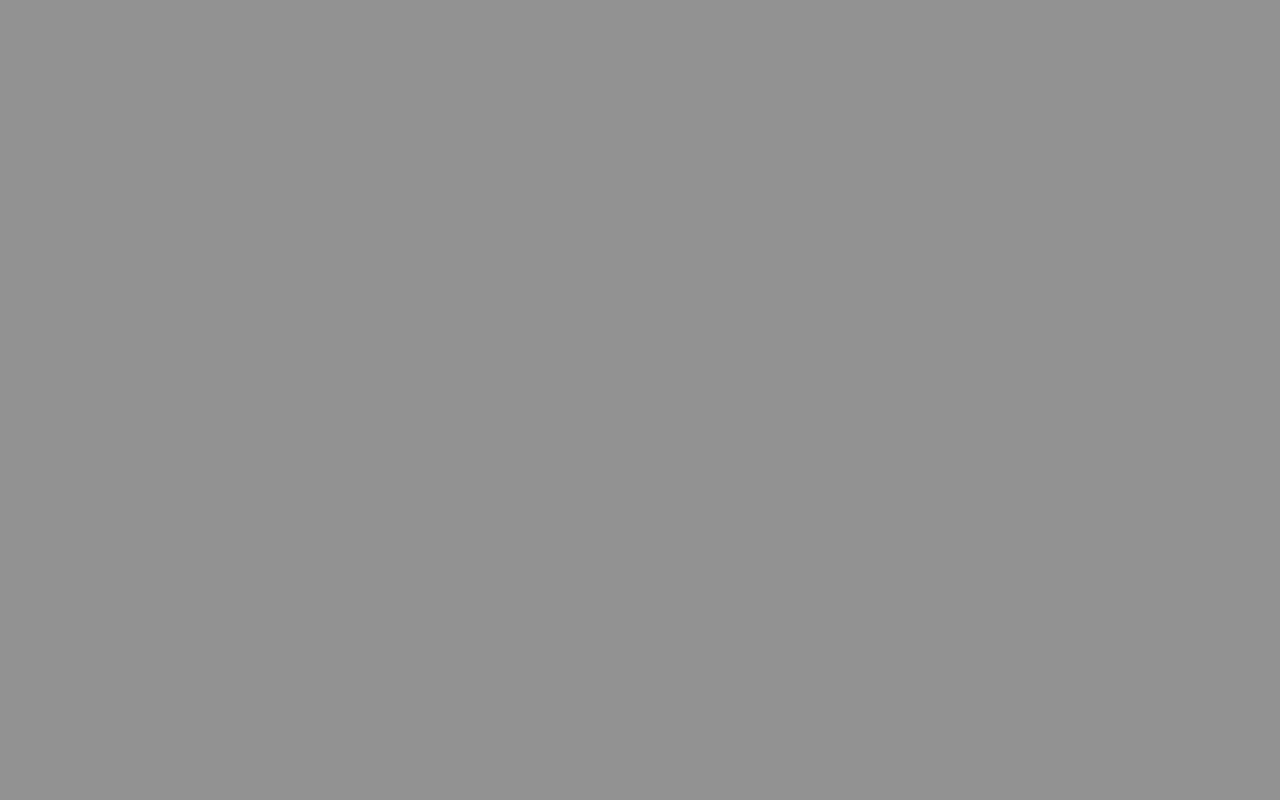
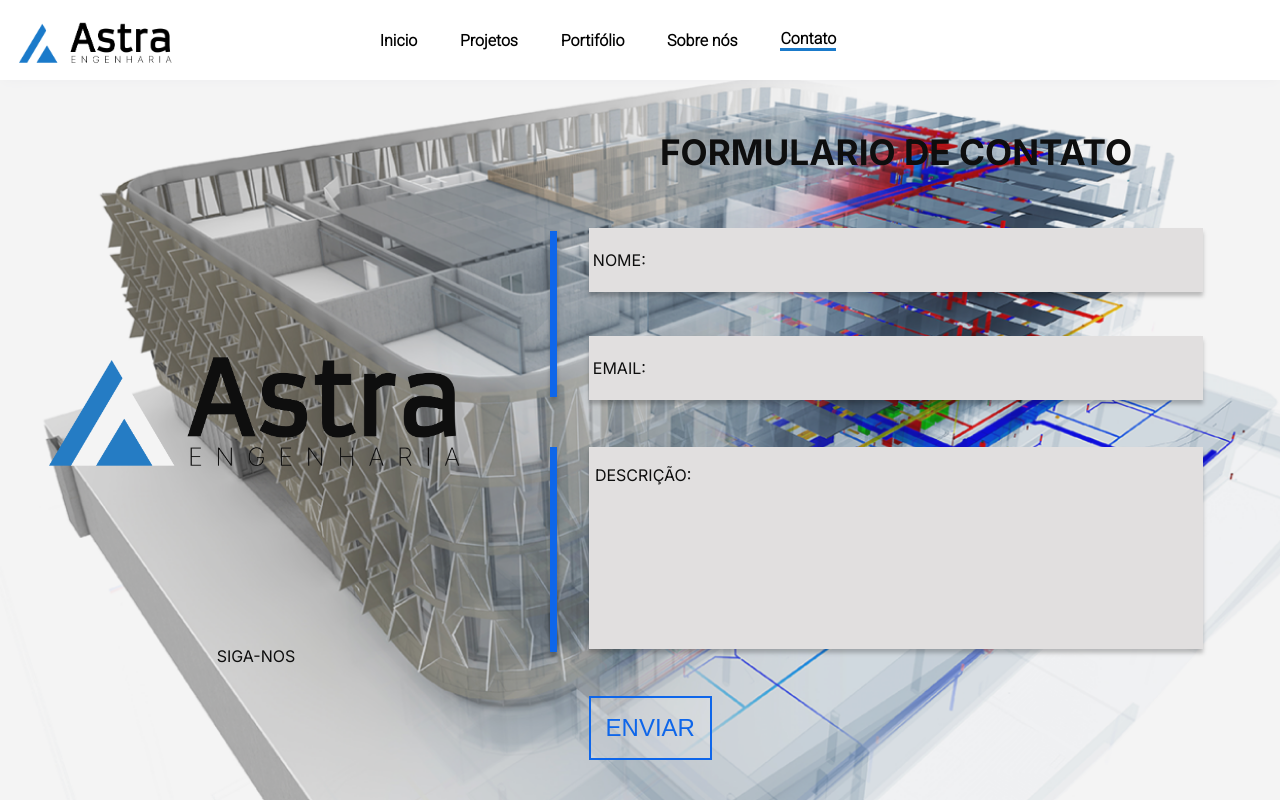
Before and after one commit to VitoriaMariadev/frontend-engenharia-react.js, a React (Create React App) app: page /contato in a window 1280 px wide. Before the commit this address had no page. Built offline with nearby package versions, Linux system fonts and the light colour scheme; a web font is replaced by a local one.

Commit message:
FEAT/ Iniciando a tela contato

```diff
--- a/src/Components/Header/index.jsx
+++ b/src/Components/Header/index.jsx
@@ -16,7 +16,7 @@ const Header = () => {
                     <NavLink to="/projetos">Projetos</NavLink>
                     <NavLink to="/portifolio">Portifólio</NavLink>
                     <NavLink to="/sobre_nos">Sobre nós</NavLink>
-                    <NavLink to="#">Contato</NavLink>
+                    <NavLink to="/contato">Contato</NavLink>
                 </div>
 
             </div>
--- a/src/Pages/Routers.jsx
+++ b/src/Pages/Routers.jsx
@@ -5,6 +5,7 @@ import Inicio from './Inicio'
 import { Projetos } from './projetos'
 import { Portifolio } from './portifolio'
 import { SobreNos } from './sobre_nos'
+import { Contato } from './contato'
 
 
 const RotasExistente = props => (
@@ -14,6 +15,7 @@ const RotasExistente = props => (
             <Route  exact path="/projetos" element={<Projetos/>}></Route>
             <Route  exact path="/portifolio" element={<Portifolio/>}></Route>
             <Route  exact path="/sobre_nos" element={<SobreNos/>}></Route>
+            <Route  exact path="/contato" element={<Contato/>}></Route>
         </Routes>
     </main>
 )
--- /dev/null
+++ b/src/Pages/contato/index.jsx
@@ -0,0 +1,61 @@
+import Header from '../../Components/Header'
+import './style.css'
+
+export const Contato = () => {
+    return(
+        <>
+            <Header/>
+            <main className="main-contato">
+                <div className="main-contato-logo">
+
+                    <div className="main-contato-logo-img">
+                        <div className='main-contato-logo-img-logo'></div>
+                    </div>
+                    <div className="main-contato-logo-redes">
+                        <div className="main-contato-logo-redes-container">
+                            <p>SIGA-NOS</p>
+                            <div className="main-contato-logo-redes-container-img">
+
+                            </div>
+                        </div>
+                    </div>
+
+                </div>
+                <div className="main-contato-campos">
+                    <div className="main-contato-campos-traco1"></div>
+                    <div className="main-contato-campos-traco2"></div>
+                    <h1>FORMULARIO DE CONTATO</h1>
+                    <div className='main-contato-campos-nome'>
+                        <div className="main-contato-campos-nome-input">
+
+                            <p>NOME:</p>
+                            <input type="text" />
+                        </div>
+                    </div>
+
+                    <div className='main-contato-campos-email'>
+
+                        <div className="main-contato-campos-email-input">
+                            <p>EMAIL:</p>
+                            <input type="text" />
+
+                        </div>
+                    </div>
+
+                    <div className='main-contato-campos-descricao'>
+
+                        <div className="main-contato-campos-descricao-input">
+                            <p>DESCRIÇÃO:</p>
+                            <textarea></textarea>
+
+                        </div>
+                    </div>
+
+                    <div className="main-contato-campos-btn">
+                        <button>ENVIAR</button>
+                    </div>
+                </div>
+            </main>
+        </>
+    )
+}
--- /dev/null
+++ b/src/Pages/contato/style.css
@@ -0,0 +1,211 @@
+
+@import url('https://fonts.googleapis.com/css2?family=Inter:wght@400;600;700;900&display=swap');
+.main-contato{
+    width: 100%;
+    height: 90vh;
+    background-image: url('../../Images/1454_Banner\ 1.png');
+    background-repeat: no-repeat;
+    background-size: cover;
+    display: flex;
+    align-items: center;
+    justify-content: center;
+    opacity: 0.9;
+    position: fixed;
+    bottom: 0;
+    font-family: 'Inter', sans-serif;
+}
+
+.main-contato-logo{
+    width: 40%;
+    height: 100%;
+    display: flex;
+    align-items: center;
+    justify-content: center;
+    flex-direction: column;
+}
+
+.main-contato-logo-img{
+    width: 100%;
+    height: 60%;
+    display: flex;
+    align-items: end;
+    justify-content: center;
+}
+
+.main-contato-logo-img-logo{
+    width: 90%;
+    height: 50%;
+    background-image: url('../../Images/logo_nova_maior.png');
+    background-repeat: no-repeat;
+    background-position: center;
+    background-size: 90%;
+}
+
+.main-contato-logo-redes{
+    width: 100%;
+    height: 40%;
+    display: flex;
+    align-items: center;
+    justify-content: center;
+}
+
+.main-contato-campos{
+    height: 100%;
+    width: 60%;
+    display: flex;
+    align-items: center;
+    justify-content: center;
+    flex-direction: column;
+    position: relative;
+}
+
+.main-contato-campos-traco1{
+    width: 0.8%;
+    height: 23%;
+    background-color: #0062F4;
+    left: 5%;
+    top: 21%;
+    position: absolute;
+    box-shadow: 0px 4px 4px 0px rgba(0, 0, 0, 0.25);
+}
+
+.main-contato-campos-traco2{
+    width: 0.8%;
+    height: 28.5%;
+    background-color: #0062F4;
+    left: 5%;
+    top: 51%;
+    position: absolute;
+    box-shadow: 0px 4px 4px 0px rgba(0, 0, 0, 0.25);
+}
+
+.main-contato-campos > h1{
+    height: 15%;
+    width: 100%;
+    display: flex;
+    align-items: center;
+    justify-content: center;
+    font-weight: 700;
+    font-size: 2.2rem;
+}
+
+.main-contato-campos-nome{
+    width: 100%;
+    height: 15%;
+    display: flex;
+    align-items: center;
+    justify-content: center;
+}
+
+.main-contato-campos-nome-input{
+    width: 80%;
+    height: 60%;
+    display: flex;
+    align-items: center;
+    justify-content: space-between;
+    background-color: #EAE8E8;
+    box-shadow: 0px 4px 4px 0px rgba(0, 0, 0, 0.25);
+}
+
+.main-contato-campos-nome-input > input{
+    width: 90%;
+    height: 90%;
+    background: none;
+    outline: none;
+    border: none;
+    font-size: 1rem;
+}
+
+.main-contato-campos-nome-input > p{
+    width: 10%;
+    text-align: center;
+}
+
+.main-contato-campos-email{
+    width: 100%;
+    height: 15%;
+    display: flex;
+    align-items: center;
+    justify-content: center;
+}
+
+.main-contato-campos-email-input{
+    width: 80%;
+    height: 60%;
+    display: flex;
+    align-items: center;
+    justify-content: space-between;
+    background-color: #EAE8E8;
+    box-shadow: 0px 4px 4px 0px rgba(0, 0, 0, 0.25);
+}
+
+.main-contato-campos-email-input > input{
+    width: 90%;
+    height: 90%;
+    background: none;
+    outline: none;
+    border: none;
+    font-size: 1rem;
+}
+
+.main-contato-campos-email-input > p{
+    width: 10%;
+    text-align: center;
+}
+
+.main-contato-campos-descricao{
+    width: 100%;
+    height: 35%;
+    display: flex;
+    align-items: center;
+    justify-content: center;
+}
+
+.main-contato-campos-descricao-input{
+    width: 80%;
+    height: 80%;
+    display: flex;
+    align-items: center;
+    background-color: #EAE8E8;
+    box-shadow: 0px 4px 4px 0px rgba(0, 0, 0, 0.25);
+    flex-direction: column;
+}
+
+.main-contato-campos-descricao-input > textarea{
+    width: 98%;
+    height: 80%;
+    min-width: 98%;
+    min-height: 70%;
+    max-width: 98%;
+    max-height: 70%;
+    background: none;
+    outline: none;
+    border: none;
+    font-size: 1rem;
+    resize: none;
+}
+
+.main-contato-campos-descricao-input > p{
+    width: 98%;
+    height: 40%;
+    display: flex;
+    align-items: center;
+
+}
+
+.main-contato-campos-btn{
+    width: 80%;
+    height: 15%;
+    display: flex;
+    align-items: center;
+}
+
+.main-contato-campos-btn > button{
+    height: 60%;
+    width: 20%;
+    background: #ffffff3d;
+    border: 2px solid #0062F4;
+    color: #0062F4;
+    font-size: 1.5rem;
+    cursor: pointer;
+}
--- a/src/Pages/sobre_nos/index.jsx
+++ b/src/Pages/sobre_nos/index.jsx
@@ -7,6 +7,7 @@ export const SobreNos = () => {
 
             <Header/>
             <main className="main-sobre-nos">
+                <div className="main-sobre-nos-fundo"></div>
                 <div className="main-sobre-nos-descricao">
                     <div className="main-sobre-nos-descricao-texto">
                         <h1>SOBRE-NOS</h1>
@@ -17,6 +18,23 @@ export const SobreNos = () => {
 
                 <div className="main-sobre-nos-parceiros">
                     <h2>NOSSOS PARCEIROS</h2>
+                    <div className="main-sobre-nos-parceiros-container">
+                        <div className="main-sobre-nos-parceiros-container-img">
+                            <img src="https://lh4.googleusercontent.com/UWX9rGtxa6wAK1duiV9Cehk9KxNcu72dFJg8BXNRN6gdL14OxyC5uv9kWF2WI_79NBQvkgcNL2zyL2Twc78cKyqCbuogr7FLSjfyCoSD9JRZMivC1mKiVfW_wI1lDcAa0nAKCNIGa0IXIwl15Q" alt="" />
+                        </div>
+
+                        <div className="main-sobre-nos-parceiros-container-img caixa">
+                            <img src="https://upload.wikimedia.org/wikipedia/commons/thumb/8/8d/Caixa_Econ%C3%B4mica_Federal_logo.svg/2560px-Caixa_Econ%C3%B4mica_Federal_logo.svg.png" alt="" />
+                        </div>
+
+                        <div className="main-sobre-nos-parceiros-container-img">
+                            <img src="https://pt.org.br/wp-content/uploads/2022/08/partido-dos-trabalhadores.png" alt="" />
+                        </div>
+
+                        <div className="main-sobre-nos-parceiros-container-img">
+                            <img src="https://images.tcdn.com.br/img/img_prod/561233/10_canetas_bic_cristal_azul_ponta_media_10_unidades_173_1_3acf224207adf567e6b86eb5260cb05f.jpg" alt="" />
+                        </div>
+                    </div>
                 </div>
             </main>
         </>
--- a/src/Pages/sobre_nos/style.css
+++ b/src/Pages/sobre_nos/style.css
@@ -13,17 +13,29 @@
     position: relative;
     flex-direction: column;
     font-family: 'Hammersmith One';
+    z-index: 1;
+}
+
+.main-sobre-nos-fundo{
+    width: 100%;
+    height: 100%;
+    background-color: #fff;
+    position: absolute;
+    z-index: -1;
+    opacity: 60%;
 }
 
 .main-sobre-nos-descricao{
     width: 90%;
     height: 50%;
+    margin-top: 2%;
     background-color: #fff;
     border-radius: 20px;
     box-shadow: 4px 4px 4px 0px rgba(0, 0, 0, 0.25);
     display: flex;
     align-items: center;
     justify-content: center;
+    z-index: 1000;
 
 
 }
@@ -58,3 +70,50 @@
     background-position: center;
     background-size: 80%;
 }
+
+.main-sobre-nos-parceiros{
+    width: 100%;
+    height: 50%;
+    display: flex;
+    align-items: center;
+    justify-content: center;
+    align-items: center;
+    flex-direction: column;
+}
+
+.main-sobre-nos-parceiros > h2{
+    height: 14%;
+    font-size: 2rem;
+    letter-spacing: 2px;
+}
+
+.main-sobre-nos-parceiros-container{
+    width: 90%;
+    height: 70%;
+    background-color: #ffffffa1;
+    border-radius: 20px;
+    box-shadow: 4px 4px 4px 0px rgba(0, 0, 0, 0.25);
+    display: flex;
+    align-items: center;
+    justify-content: space-around;
+
+}
+
+.main-sobre-nos-parceiros-container-img{
+    width: 15%;
+    height: 80%;
+    display: flex;
+    align-items: center;
+    justify-content: center;
+
+}
+
+.caixa{
+    width: 40%;
+    height: 60%;
+}
+
+.main-sobre-nos-parceiros-container-img > img{
+    width: 80%;
+    height: 90%;
+}
```
